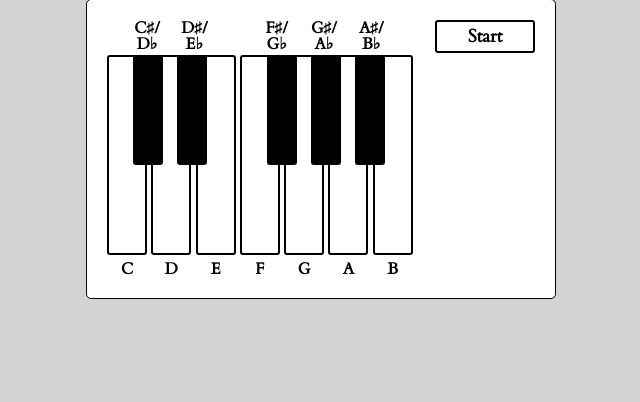
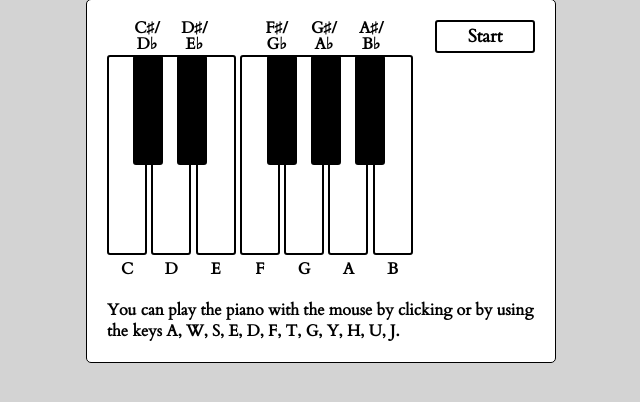
Before and after one commit to eadpearce/project-1-webmidi, a PHP site: page / in a window 1280 px wide. Shown: the part 201-603 px from the top of the page, without its empty margins (319-959 px from the left). Run offline with PHP 8.4, Linux system fonts and the light colour scheme; some libraries are stand-ins or nearby versions.

Commit message:
Mapped notes to keyboard.

```diff
--- a/css/style.css
+++ b/css/style.css
@@ -9,21 +9,24 @@ body {
 }
 .keyboard {
   width: 308px;
-  height: 300px;
+  height: 260px;
   float: left;
+}
+.instructions {
+  padding-top: 20px;
+  line-height: 1.3em;
 }
 .container {
   background-color: white;
   padding: 20px;
   width: 470px;
-  height: 300px;
   margin: 200px auto;
   border-radius: 5px;
   border: 1px solid black;
 }
 .controls {
   text-align: center;
-  float: right;
+  height: 260px;
 }
 .start {
   font-family: 'Cardo', serif;
@@ -74,6 +77,14 @@ ul.black-label {
 }
 .white {
   background: white;
+  transition: 0.2s ease;
+}
+.black {
+  background: black;
+  width: 30px;
+  margin-right: 10px;
+  height: 110px;
+  transition: 0.2s ease;
 }
 .white:hover {
   background: #ddd;
@@ -83,13 +94,9 @@ ul.black-label {
 }
 .white.depress {
   background: #aaa;
+  transition: 0.2s ease;
 }
 .black.depress {
   background: #333;
+  transition: 0.2s ease;
 }
-.black {
-  background: black;
-  width: 30px;
-  margin-right: 10px;
-  height: 110px;
-}
--- a/index.html
+++ b/index.html
@@ -21,20 +21,20 @@
         <li>A&#x266f;/<br>B&#x266d;</li>
       </ul>
       <ul class="black-keys">
-        <li class="keys black" id="1"></li>
-        <li class="keys black" id="3"></li>
-        <li class="keys black" id="6"></li>
-        <li class="keys black" id="8"></li>
-        <li class="keys black" id="10"></li>
+        <li class="keys black" id="key1"></li>
+        <li class="keys black" id="key3"></li>
+        <li class="keys black" id="key6"></li>
+        <li class="keys black" id="key8"></li>
+        <li class="keys black" id="key10"></li>
       </ul>
       <ul class="white-keys">
-        <li class="keys white" id="0"></li>
-        <li class="keys white" id="2"></li>
-        <li class="keys white" id="4"></li>
-        <li class="keys white" id="5"></li>
-        <li class="keys white" id="7"></li>
-        <li class="keys white" id="9"></li>
-        <li class="keys white" id="11"></li>
+        <li class="keys white" id="key0"></li>
+        <li class="keys white" id="key2"></li>
+        <li class="keys white" id="key4"></li>
+        <li class="keys white" id="key5"></li>
+        <li class="keys white" id="key7"></li>
+        <li class="keys white" id="key9"></li>
+        <li class="keys white" id="key11"></li>
       </ul>
       <!-- <audio id="piano" src=""></audio> -->
       <ul class="white-label">
@@ -50,6 +50,9 @@
     <div class="controls">
       <button class="start">Start</button>
     </div>
+    <div class="instructions">
+      You can play the piano with the mouse by clicking or by using the keys A, W, S, E, D, F, T, G, Y, H, U, J.
+    </div>
   </div>
 </body>
 </html>
--- a/js/app.js
+++ b/js/app.js
@@ -3,7 +3,7 @@
 // const allnotes = [0,1,2,3,4,5,6,7,8,9,10,11];
 // const blacknotes = [1,3,6,8,10];
 // const whitenotes = [0,2,4,5,7,9,11];
-
+const keyboardControl = [65, 87, 83, 69, 68, 70, 84, 71, 89, 72, 85, 74];
 // level1 uses only 3 of the white notes and a phrase length of 3
 // level is 3 turns long
 const level1 = {
@@ -47,6 +47,7 @@ let time = 0;
 let playerNotes = [];
 let pcNotes = [];
 
+
 function genRand(length) {
   // copy currentLevel.notes to availNotes
   const availNotes = [];
@@ -58,15 +59,6 @@ function genRand(length) {
     const num = availNotes.splice(randIndex, 1)[0];
     output.push(num);
   }
-  // for (var i = 0; i < array.length; i++) {
-  //   const num = Math.floor(Math.random() * array.length);
-  //   output.push(num);
-  //   if (i > 0 && num === output[i-1]) {
-  //     console.log('same');
-  //     output.pop();
-  //     i--;
-  //   }
-  // }
   return output;
 }
 
@@ -98,27 +90,48 @@ $( () => {
     // reset the array
     playerNotes = [];
     return true;
-    // if (playerNotes[0] === pcNotes[0] && playerNotes[1] === pcNotes[1] && playerNotes[2] === pcNotes[2]) {
-    //   console.log('correct! yuo are smart');
-    // }
-    // console.log(pcNotes);
   }
 
-  // // set up audio for each key
-  // $audio.each( function(i) {
-  //   $audio[i].src = 'sounds/' + $audio[i].id + '.ogg';
-  // });
+  $(document).keydown( function(e) {
+    if ($.inArray( e.keyCode, keyboardControl)===-1) {
+      return;
+    }
+    const keyboardNote = keyboardControl.indexOf(e.keyCode);
+    $('#key'+keyboardNote).addClass('depress');
+    setTimeout( () => {
+      $('#key'+keyboardNote).removeClass('depress');
+    }, 500);
+    $audio[keyboardNote].currentTime=0;
+    $audio[keyboardNote].play();
 
-
+    if (canPlay) {
+      playerNotes.push(parseInt(keyboardNote));
+      time++;
+      if (time===pcNotes.length) {
+        console.log(playerNotes);
+        console.log('finish playing');
+        time = 0;
+        // check if match
+        if (checkMatch()) {
+          console.log('correct');
+        }
+      }
+    }
+  });
   // piano playback
   $keys.on('mousedown', function(e) {
-    // e.target
-    // console.log(e.target.id);
-    // $audio[e.target.id].src = 'sounds/audio' + e.target.id +'.ogg';
-    $audio[e.target.id].play();
+    const thisKey = e.target.id;
+    const keyId = thisKey.slice(3);
+    // console.log(keyId);
+    $audio[keyId].currentTime=0;
+    $audio[keyId].play();
+    $('#key'+keyId).addClass('depress');
+    setTimeout( () => {
+      $('#key'+keyId).removeClass('depress');
+    }, 500);
 
     if (canPlay) {
-      playerNotes.push(parseInt(e.target.id));
+      playerNotes.push(parseInt(keyId));
       time++;
       if (time===pcNotes.length) {
         console.log(playerNotes);
@@ -141,6 +154,12 @@ $( () => {
     const timer = setInterval( () => {
       const thisNote = pcNotes[time];
       // console.log(time);
+      // console.log($('#key'+thisNote));
+      $('#key'+thisNote).addClass('depress');
+      setTimeout( () => {
+        $('#key'+thisNote).removeClass('depress');
+      }, 500);
+      $audio[thisNote].currentTime=0;
       $audio[thisNote].play();
       time++;
       if (time === pcNotes.length) {
```
